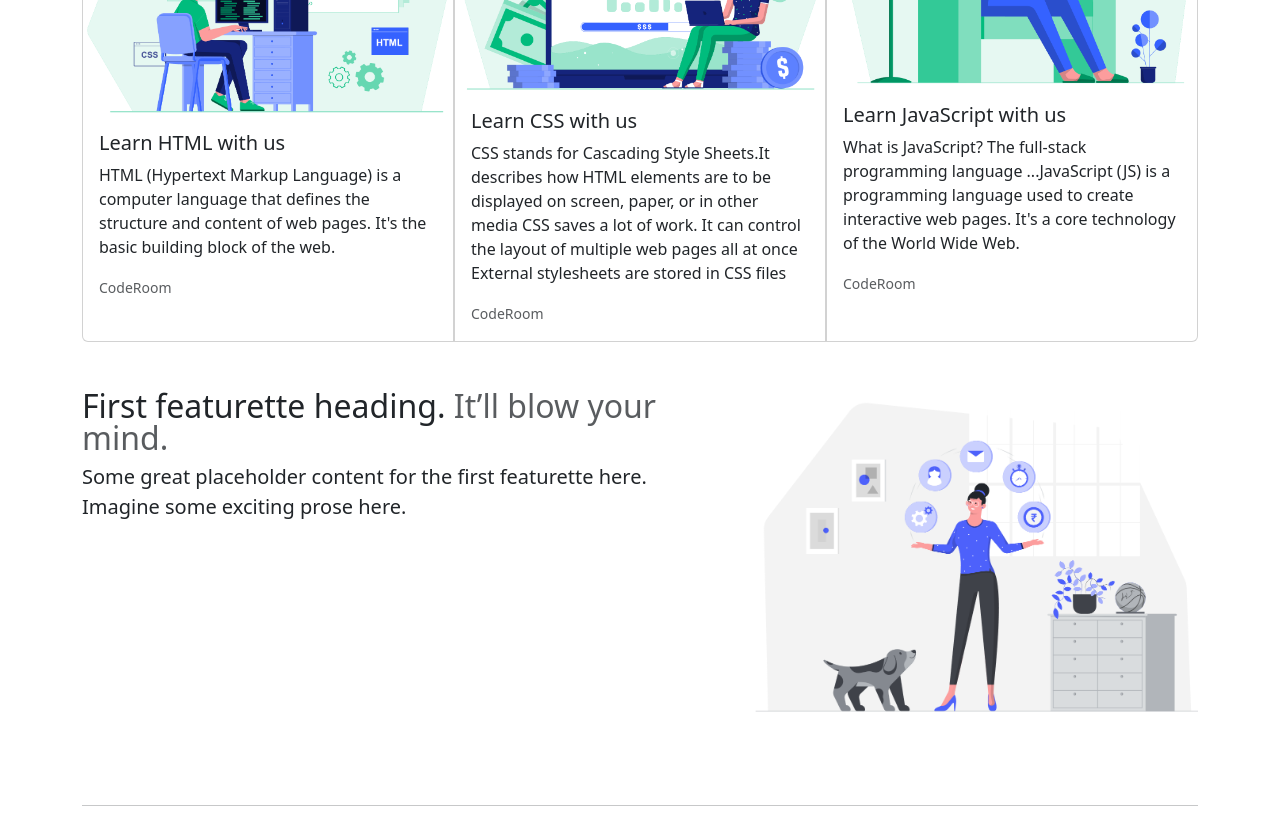
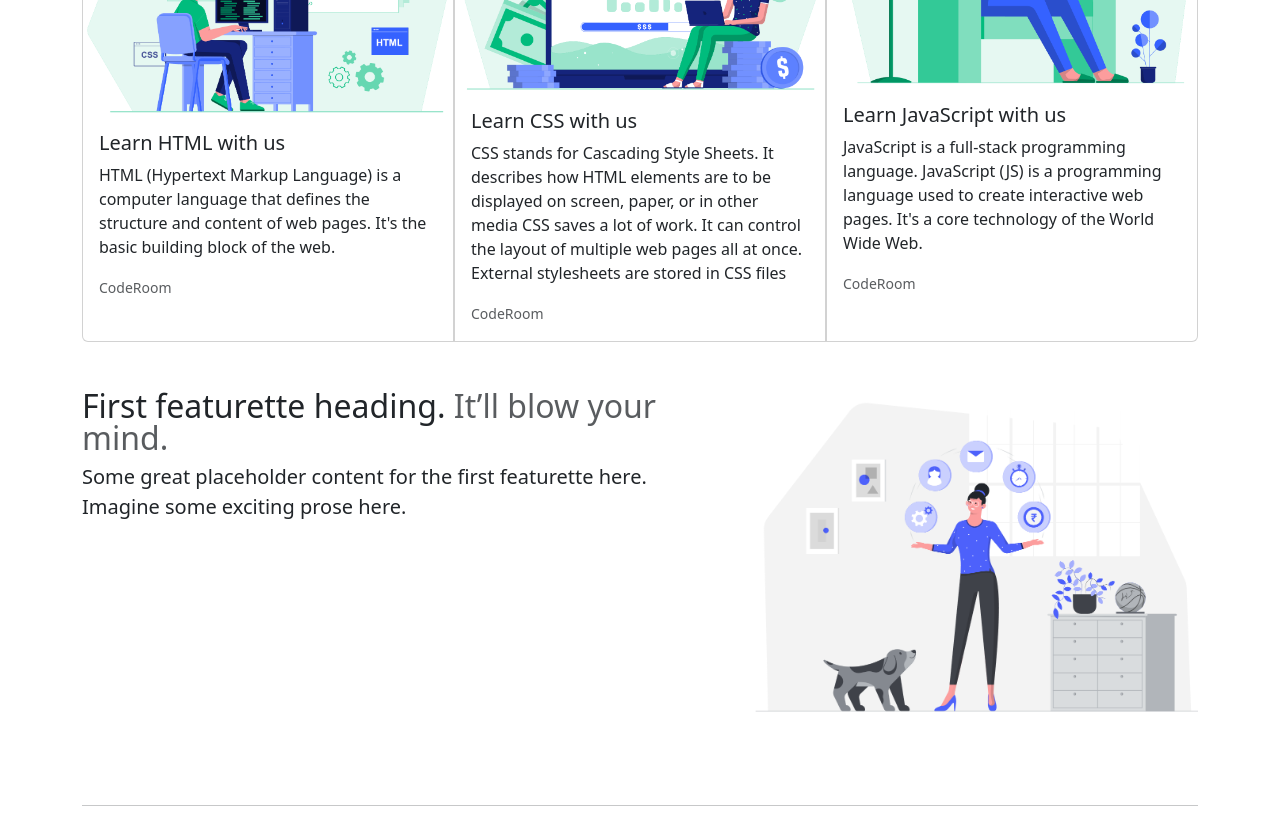
Before and after one commit to AryanRawat09/CodeRoom, a plain HTML site: page index.html in a window 1280 px wide. Shown: the part 1120-1933 px from the top of the page. Drawn offline with nearby package versions, Linux system fonts and the light colour scheme.

Commit message:
index.html

```diff
--- a/index.html
+++ b/index.html
@@ -300,7 +300,7 @@
         <img src="salary.png" class="card-img-top" alt="...">
         <div class="card-body">
           <h5 class="card-title">Learn CSS with us</h5>
-          <p class="card-text">CSS stands for Cascading Style Sheets.It describes how HTML elements are to be displayed on screen, paper, or in other media CSS saves a lot of work. It can control the layout of multiple web pages all at once External stylesheets are stored in CSS files</p>
+          <p class="card-text">CSS stands for Cascading Style Sheets. It describes how HTML elements are to be displayed on screen, paper, or in other media CSS saves a lot of work. It can control the layout of multiple web pages all at once. External stylesheets are stored in CSS files</p>
           <p class="card-text"><small class="text-body-secondary">CodeRoom</small></p>
         </div>
       </div>
@@ -309,7 +309,7 @@
         <img src="work-from-home.png" class="card-img-top" alt="...">
         <div class="card-body">
           <h5 class="card-title">Learn JavaScript with us</h5>
-          <p class="card-text">What is JavaScript? The full-stack programming language ...JavaScript (JS) is a programming language used to create interactive web pages. It's a core technology of the World Wide Web. </p>
+          <p class="card-text">JavaScript is a full-stack programming language. JavaScript (JS) is a programming language used to create interactive web pages. It's a core technology of the World Wide Web. </p>
           <p class="card-text"><small class="text-body-secondary">CodeRoom</small></p>
         </div>
       </div>
```
